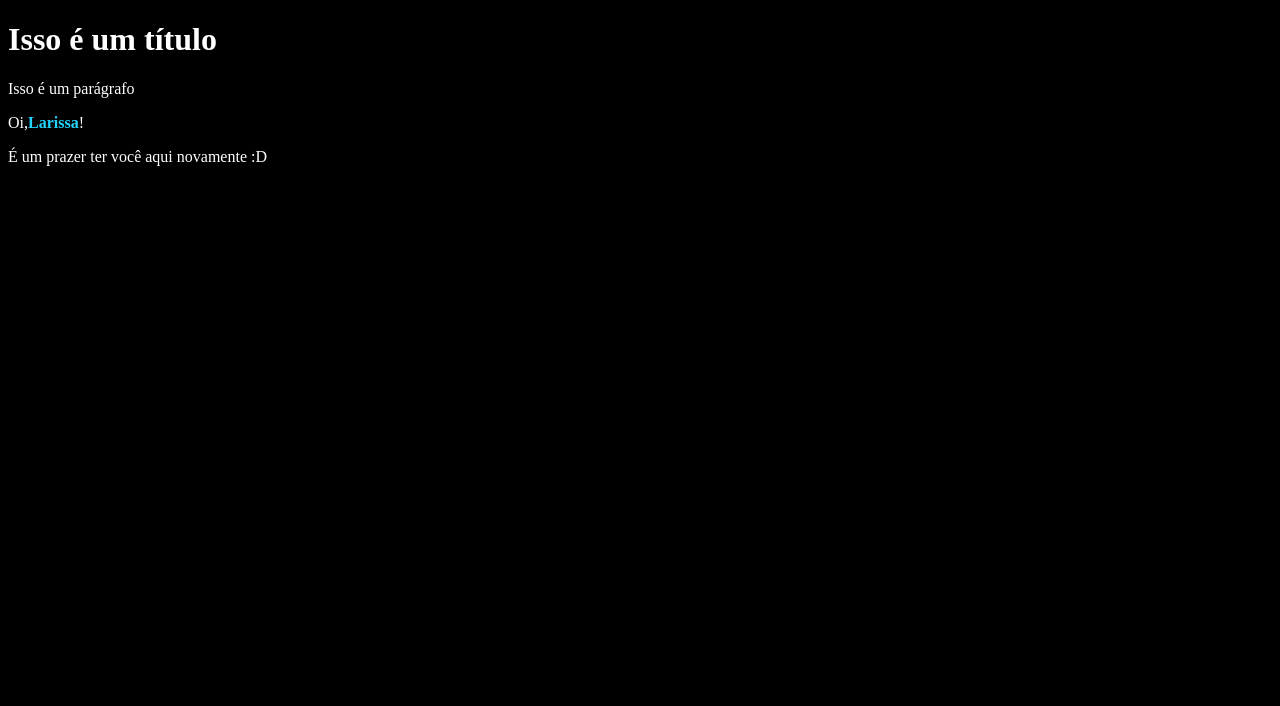
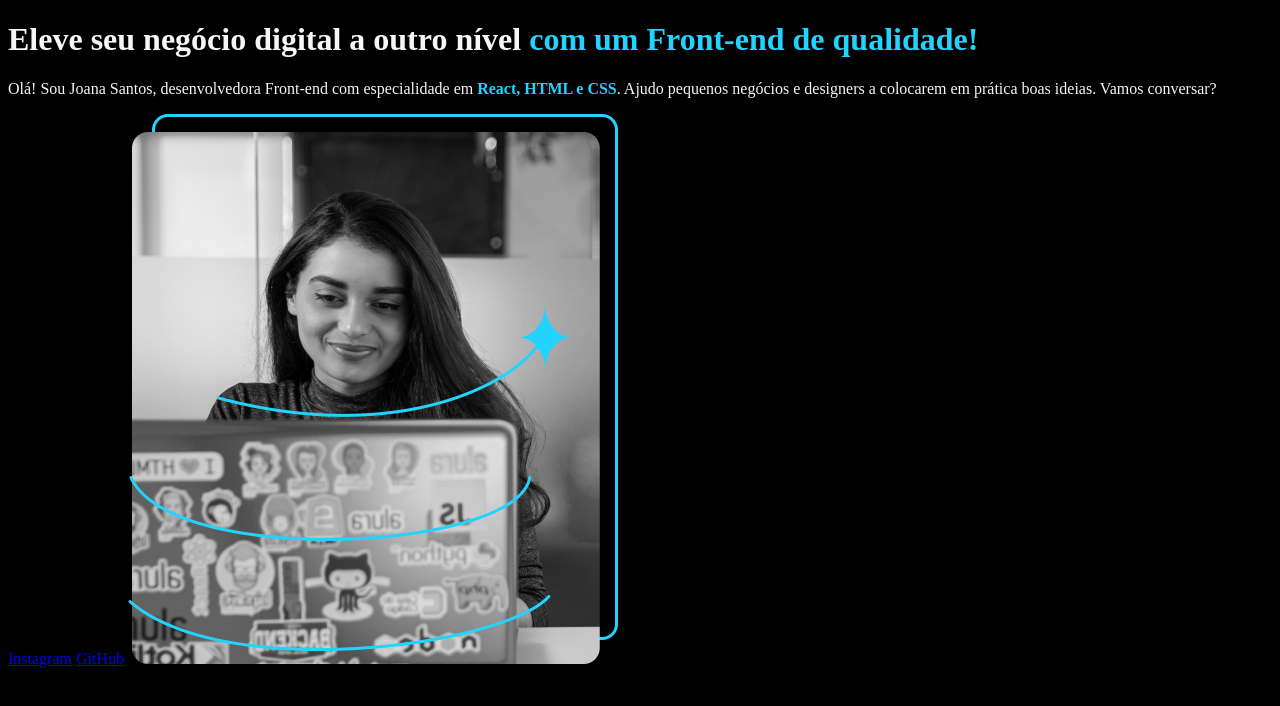
Before and after one commit to kaiokor/Estd.-HtmlCss, a plain HTML site: page index.html in a window 1280 px wide. Drawn offline with Linux system fonts and the light colour scheme.

Commit message:
0% alura html 2, atualizando projeto

```diff
--- a/index.html
+++ b/index.html
@@ -2,15 +2,27 @@
 <html lang="pt-br">
 <head>
     <meta charset="UTF-8">
-        <meta httmp-equiv="X-UA-Compatible" content="IE=edge">
+    <meta http-equiv="X-UA-Compatible" content="IE=edge">
     <meta name="viewport" content="width=device-width, initial-scale=1.0">
-        <title>Documento</title>
+    <title>Portifolio</title>
     <link rel="stylesheet" href="style.css">
 </head>
 <body>
-        <h1>Isso é um título</h1>
-        <p>Isso é um parágrafo</p>
-        <p>Oi,<strong>Larissa</strong>!</p>
-        <p>É um <span>prazer</span> ter você aqui novamente :D<p></p>
+    <header></header>
+    <main>
+        <h1>
+            Eleve seu negócio digital a outro nível
+            <strong>com um Front-end de qualidade!
+            </strong></h1>
+            <p>Olá! Sou Joana Santos, desenvolvedora
+            Front-end com especialidade em <strong>React, HTML e
+            CSS</strong>. Ajudo pequenos negócios e designers a
+            colocarem em prática boas ideias. Vamos
+            conversar?</p>
+            <a href="https://instagram.com/rafaballerini">Instagram</a>
+            <a href="https://github.com/guilhermeonrails">GitHub</a>
+            <img src="imagem.png" alt="Foto da Joana Santos programando">
+    </main>
+    <footer></footer>
 </body>
 </html>
--- a/style.css
+++ b/style.css
@@ -1,8 +1,8 @@
 body{
-    background-color: black;
-    color:white;
+    background-color: #000000;
+    color: #F6F6F6;
 }
 
-strong {
+strong{
     color: #22D4FD;
 }
```
Also changed, not shown: Imagem.png (added). Lines whose indentation alone changed are shown as unchanged.
